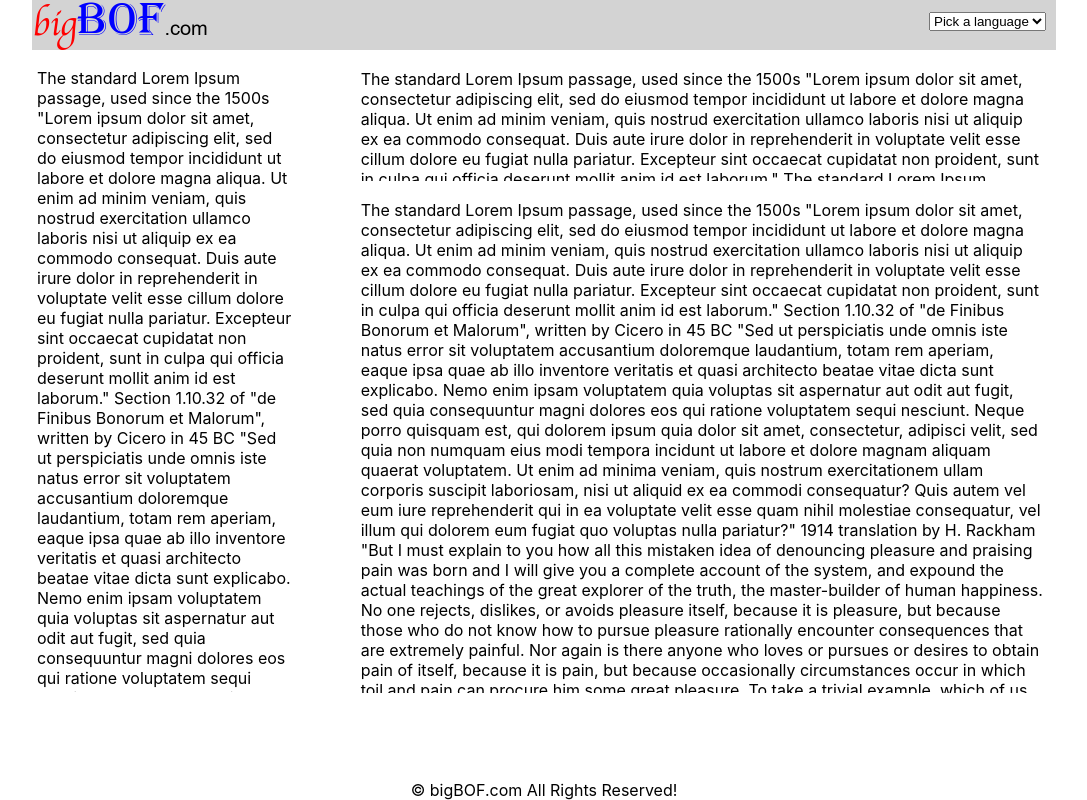
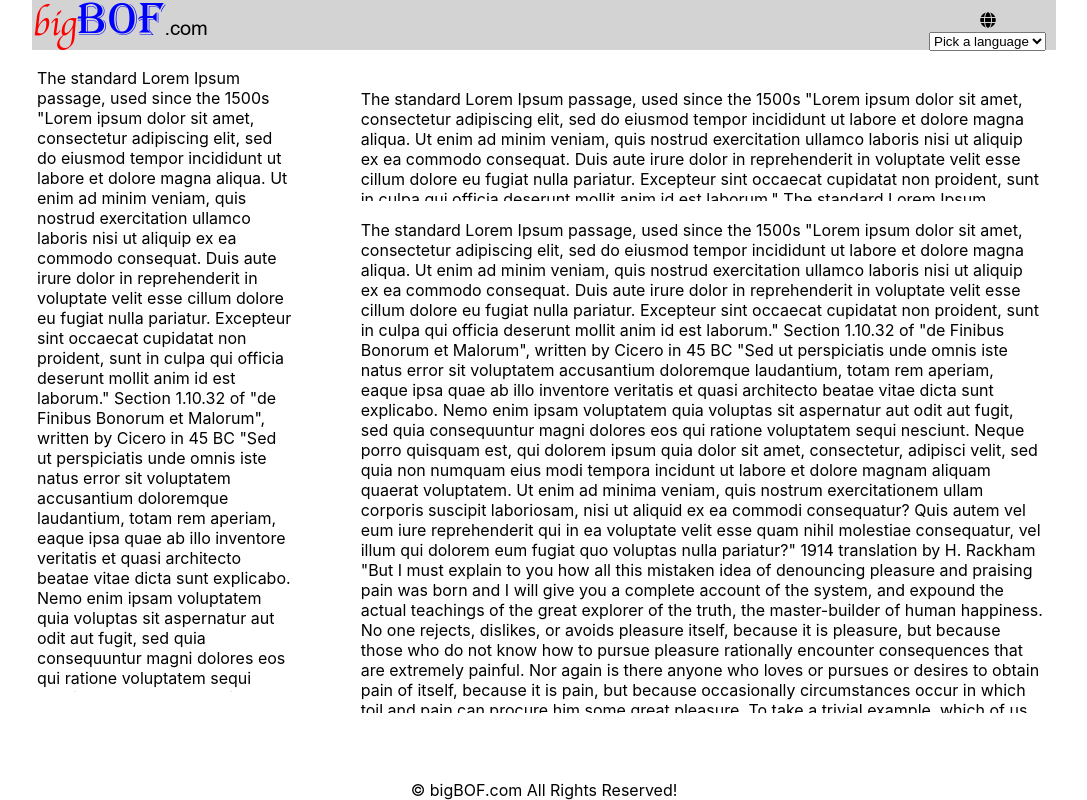
Before and after one commit to Shendidy/bigbof-react, a React (Create React App) app: page / in a window 1280 px wide. Shown: the whole page, without its empty margins (96-1183 px from the left). Built offline with nearby package versions, Linux system fonts and the light colour scheme.

Commit message:
:lipstick: style: added fontawesome

```diff
--- a/package.json
+++ b/package.json
@@ -3,6 +3,11 @@
   "version": "0.1.0",
   "private": true,
   "dependencies": {
+    "@fortawesome/fontawesome-svg-core": "^1.2.17",
+    "@fortawesome/free-solid-svg-icons": "^5.8.1",
+    "@fortawesome/react-fontawesome": "^0.1.4",
+    "i": "^0.3.6",
+    "npm": "^6.9.0",
     "react": "^16.8.6",
     "react-dom": "^16.8.6",
     "react-scripts": "2.1.8"
--- a/src/components/App/App.js
+++ b/src/components/App/App.js
@@ -3,6 +3,14 @@ import Header from '../Header/Header';
 import Footer from '../Footer/Footer';
 import text from '../../languages/text';
 import './App.css';
+
+// Fontawesome
+import { library } from '@fortawesome/fontawesome-svg-core'
+import { FontAwesomeIcon } from '@fortawesome/react-fontawesome'
+import { faGlobe } from '@fortawesome/free-solid-svg-icons'
+
+library.add(faGlobe)
+
 
 class App extends Component {
   render() {
--- a/src/components/Header/Header.js
+++ b/src/components/Header/Header.js
@@ -1,6 +1,8 @@
 import React from 'react';
 import './header.css';
 import text from '../../languages/text';
+
+import { FontAwesomeIcon } from '@fortawesome/react-fontawesome'
 
 function Header(props) {
   return(
@@ -10,6 +12,9 @@ function Header(props) {
       </div>
       <div className="navbarLinks">
         <div className="languageDiv">
+          <div className="fontawesomeGlobe">
+            <FontAwesomeIcon icon="globe" />
+          </div>
           <select>
             <option value="" disabled selected>{text[5][props.lang]}</option>
             <option value="english">English</option>
```
Also changed, not shown: 1 other file (tests, documents, lock files or other folders).
